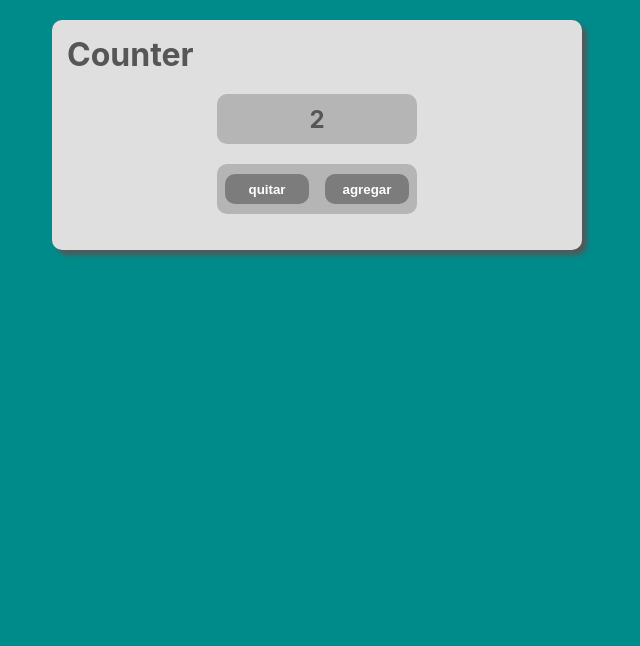
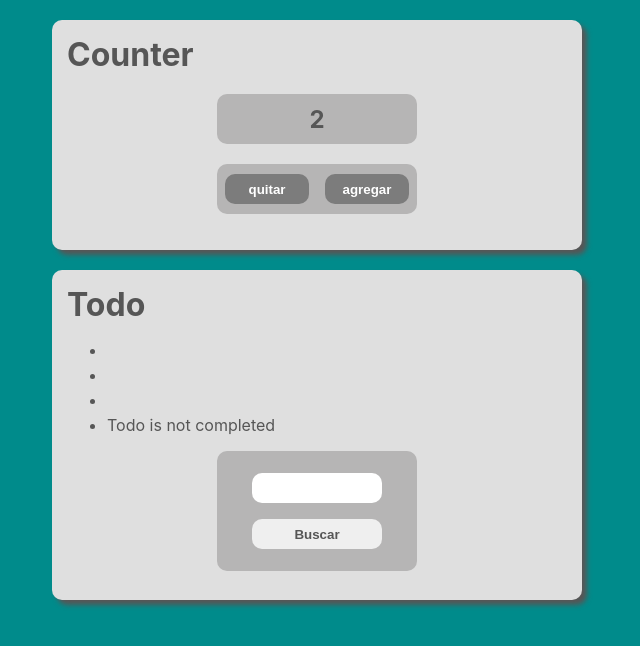
Before and after one commit to albeiromr/redux-toolkit-structure, a React (Create React App) app: page / in a window 1280 px wide. Shown: the top 646 px of the page, without its empty margins (323-963 px from the left). Built offline with nearby package versions, Linux system fonts and the light colour scheme.

Commit message:
crea componente de todo

```diff
--- a/src/App.tsx
+++ b/src/App.tsx
@@ -1,11 +1,13 @@
 import React from 'react';
 import './App.scss';
 import CounterComponent from './components/counter/counter.component';
+import TodoComponent from './components/todo/todo.component';
 
 function App() {
   return (
     <div className="App">
       <CounterComponent />
+      <TodoComponent />
     </div>
   );
 }
--- /dev/null
+++ b/src/components/todo/todo.component.scss
@@ -0,0 +1,61 @@
+.todo {
+  margin: 20px auto;
+  max-width: 500px;
+  width: 90%;
+  height: 300px;
+  background: rgb(223, 223, 223);
+  box-shadow: 5px 5px 5px #565656;
+  padding: 15px;
+  border-radius: 10px;
+
+  &__title {
+    margin: 0;
+    padding: 0;
+    color: #565656;
+    font-size: 2em;
+  }
+
+  &__property {
+    color: #565656;
+    margin: 5px 0;
+  }
+
+  &__form {
+    margin: 0 auto;
+    width: 200px;
+    height: 120px;
+    background: rgb(182, 181, 181);
+    text-align: center;
+    border-radius: 10px;
+    display: flex;
+    flex-direction: column;
+    align-items: center;
+    justify-content: center;
+  }
+
+  &__form-input {
+    width: 130px;
+    height: 30px;
+    border-radius: 10px;
+    margin: 8px 0;
+    font-weight: 600;
+    border: none;
+    outline: none;
+    box-sizing: border-box;
+    padding: 12px;
+    color: #565656;
+  }
+
+  &__form-button {
+    width: 130px;
+    height: 30px;
+    border-radius: 10px;
+    margin: 8px 0;
+    font-weight: 600;
+    border: none;
+    outline: none;
+    cursor: pointer;
+    box-sizing: border-box;
+    color: #565656;
+  }
+}
--- /dev/null
+++ b/src/components/todo/todo.component.tsx
@@ -0,0 +1,40 @@
+import React, { useState } from 'react';
+import { useAppDispatch, useAppSelector } from '../../redux/hooks';
+import { getTodoByIdThunk } from '../../redux/todo/thunks/getTodoByIdyThunk';
+import './todo.component.scss';
+
+const TodoComponent = () => {
+
+    const dispatch = useAppDispatch();
+    const {status, value} = useAppSelector(state => state.todoReducer.todo);
+
+    const [id, setId]  = useState<number>(0);
+
+    const handleInputChange = (e: React.ChangeEvent<HTMLInputElement>) => {
+        e.preventDefault();
+        setId(Number(e.target.value));
+    }
+
+    const handleFormSubmit = (e:React.FormEvent<HTMLFormElement>) => {
+        e.preventDefault();
+        dispatch(getTodoByIdThunk(id));
+    }
+
+    return (
+        <div className='todo'>
+            <h2 className='todo__title'>Todo</h2>
+            <ul>
+                <li className='todo__property'>{value.userId}</li>
+                <li className='todo__property'>{value.id}</li>
+                <li className='todo__property'>{value.title}</li>
+                <li className='todo__property'>{value.completed ? "Todo is completed" : "Todo is not completed"}</li>
+            </ul>
+            <form onSubmit={handleFormSubmit} className='todo__form'>
+                <input type="number" className='todo__form-input' onChange={handleInputChange}/>
+                <button type='submit'className='todo__form-button'>Buscar</button>
+            </form>
+        </div>
+    )
+}
+
+export default TodoComponent;
```
